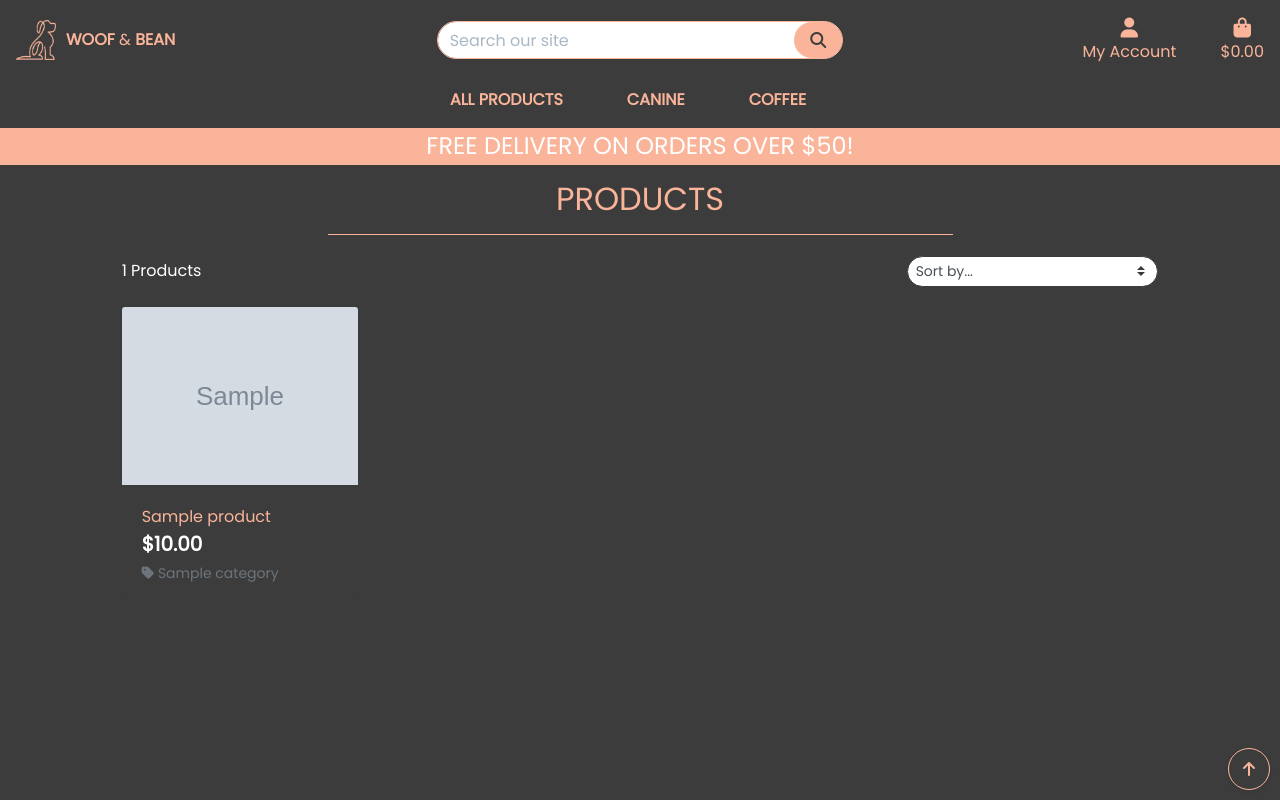
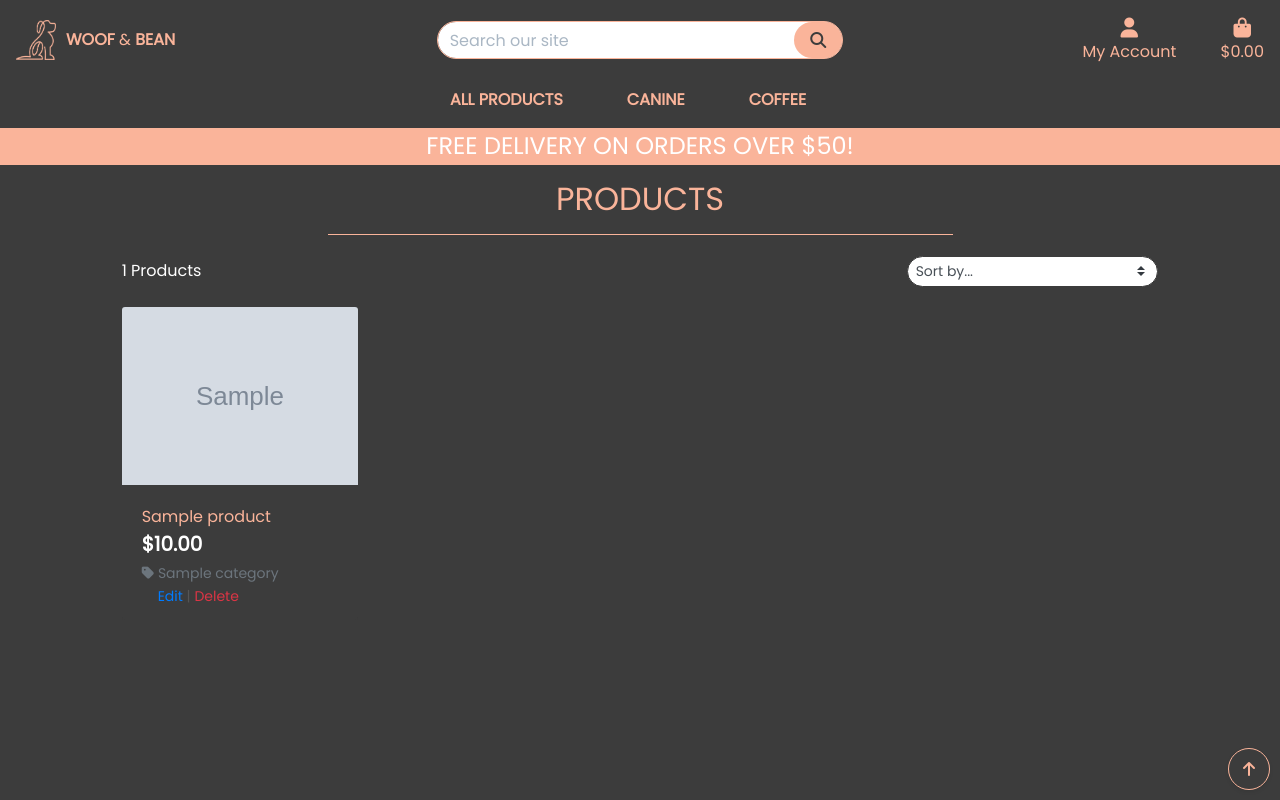
Before and after one commit to ThomasBallardCI/woof-and-bean-M4, a Django app: page /products/ in a window 1280 px wide. Run offline with Django 3.2, Linux system fonts and the light colour scheme; a user stored in the database is signed in; tables that the repository leaves empty hold one stand-in row (values such as "Sample post"); grey boxes marked "Sample" are stand-in pictures; some libraries are stand-ins or nearby versions.

Commit message:
added edit and delete product links for admin to products page and products details

```diff
--- a/products/templates/products/product_detail.html
+++ b/products/templates/products/product_detail.html
@@ -39,6 +39,12 @@ All Products
                             <i class="fas fa-tag mr-1"></i>{{ product.category.friendly_name }}
                         </a>
                     </p>
+                    {% endif %}
+                    {% if request.user.is_superuser %}
+                        <small class="ml-3 text-muted">
+                            <a href="{% url 'edit_product' product.id %}">Edit</a> |
+                            <a class="text-danger" href="{% url 'delete_product' product.id %}">Delete</a>
+                        </small>
                     {% endif %}
                     <p class="mt-3 text-white">{{ product.description|safe }}</p>
                     <form class="form" action="{% url 'add_to_bag' product.id %}" method="POST">
--- a/products/templates/products/products.html
+++ b/products/templates/products/products.html
@@ -80,6 +80,12 @@ All Products
                                                 </a>
                                             </p>
                                             {% endif %}
+                                            {% if request.user.is_superuser %}
+                                            <small class="ml-3">
+                                                <a href="{% url 'edit_product' product.id %}">Edit</a> |
+                                                <a class="text-danger" href="{% url 'delete_product' product.id %}">Delete</a>
+                                            </small>
+                                            {% endif %}
                                         </div>
                                     </div>
                                 </div>
--- a/products/urls.py
+++ b/products/urls.py
@@ -6,4 +6,5 @@ urlpatterns = [
     path('<int:product_id>/', views.product_detail, name='product_detail'),
     path('add/', views.add_product, name='add_product'),
     path('edit/<int:product_id>/', views.edit_product, name='edit_product'),
+    path('delete/<int:product_id>/', views.delete_product, name='delete_product'),
 ]
--- a/products/views.py
+++ b/products/views.py
@@ -77,9 +77,9 @@ def add_product(request):
     if request.method == 'POST':
         form = ProductForm(request.POST, request.FILES)
         if form.is_valid():
-            form.save()
+            product = form.save()
             messages.success(request, 'Successfully added product!')
-            return redirect(reverse('add_product'))
+            return redirect(reverse('product_detail', args=[product.id]))
         else:
             messages.error(request, 'Failed to add product. Please ensure the form is valid.')
     else:
@@ -115,3 +115,11 @@ def edit_product(request, product_id):
     }
 
     return render(request, template, context)
+
+
+def delete_product(request, product_id):
+    """ Delete a product from the store """
+    product = get_object_or_404(Product, pk=product_id)
+    product.delete()
+    messages.success(request, 'Product deleted!')
+    return redirect(reverse('products'))
```
